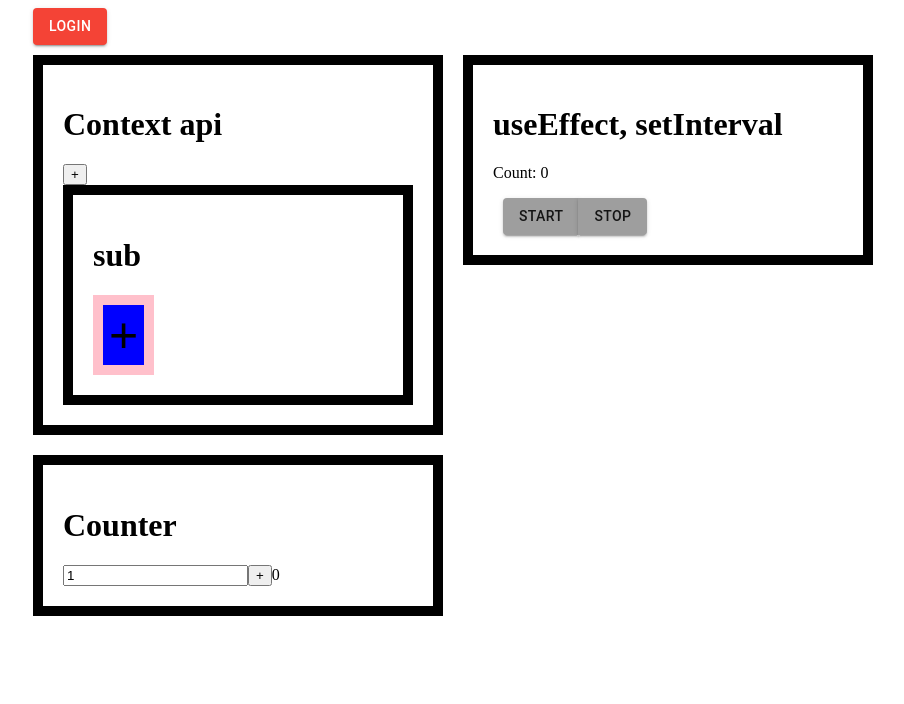
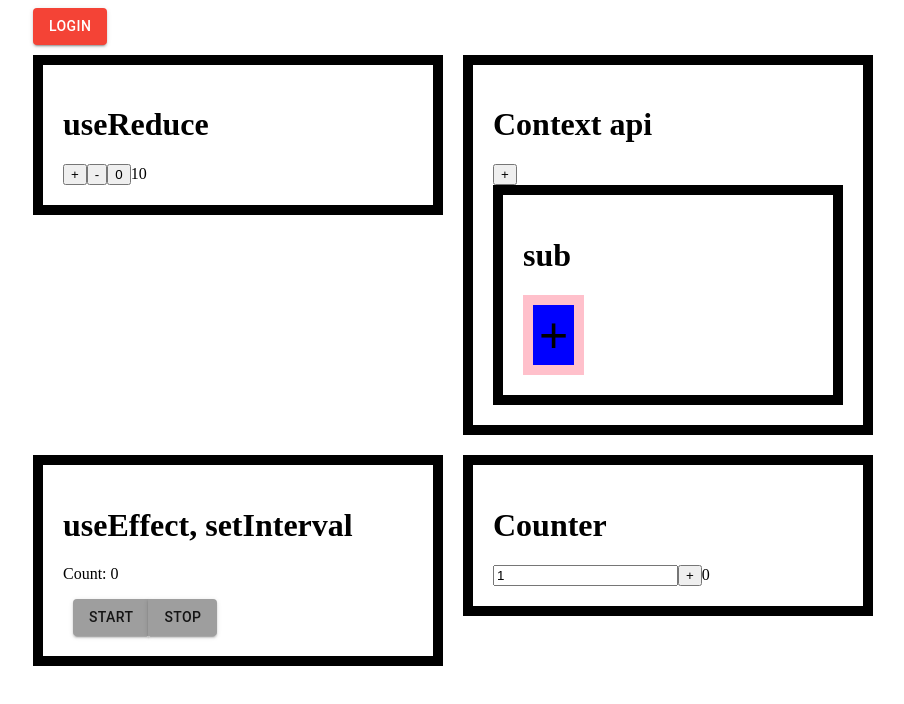
Before and after one commit to Loo-ke/Elice-react, a React (Create React App) app in the folder 0516/: page / in a window 1280 px wide. Shown: the top 704 px of the page, without its empty margins (187-1091 px from the left). Built offline with nearby package versions, Linux system fonts and the light colour scheme.

Commit message:
useReducer을 사용해서 counter기능 만들어보기

```diff
--- a/0516/src/App.tsx
+++ b/0516/src/App.tsx
@@ -11,6 +11,7 @@ import {
 } from "@mui/material";
 import { blue, grey, red } from "@mui/material/colors";
 import { ContextAPI } from "./ContextAPI";
+import { MyUseReduce } from "./MyUseReduce";
 
 const darkTheme = createTheme({
   palette: {
@@ -30,7 +31,11 @@ function App() {
         <Button variant="contained" style={{ marginBottom: 10 }}>
           LOGIN
         </Button>
+
         <Grid container spacing={2}>
+          <Grid item xs={12} sm={6}>
+            <MyUseReduce />
+          </Grid>
           <Grid item xs={12} sm={6}>
             <ContextAPI />
           </Grid>
@@ -47,5 +52,4 @@ function App() {
     </ThemeProvider>
   );
 }
-
 export default App;
--- /dev/null
+++ b/0516/src/MyUseReduce.tsx
@@ -0,0 +1,78 @@
+import React, { useReducer, useState } from "react";
+
+// export function MyUseReduce() {
+//   const [count, setCount] = useState(0);
+//   return (
+//     <div className="layout">
+//       <h1>useReduce</h1>
+//       <button
+//         onClick={() => {
+//           setCount(count + 1);
+//         }}
+//       >
+//         +
+//       </button>
+//       <button
+//         onClick={() => {
+//           setCount(count - 1);
+//         }}
+//       >
+//         -
+//       </button>
+//       <button
+//         onClick={() => {
+//           setCount(0);
+//         }}
+//       >
+//         0
+//       </button>
+//       {count}
+//     </div>
+//   );
+// }
+
+export function MyUseReduce() {
+  // const [count, setCount] = useState(0);
+  function countReducer(oldCount: number, action: string): number {
+    console.log(oldCount, action);
+    if (action === "UP") {
+      return oldCount + 1;
+    } else if (action === "DOWN") {
+      return oldCount - 1;
+    } else if (action === "RESET") {
+      return 0;
+    }
+    return oldCount;
+  }
+  const [count, countDispatch] = useReducer(countReducer, 10);
+  return (
+    <div className="layout">
+      <h1>useReduce</h1>
+      <button
+        onClick={() => {
+          // setCount(count + 1);
+          countDispatch("UP");
+        }}
+      >
+        +
+      </button>
+      <button
+        onClick={() => {
+          // setCount(count - 1);
+          countDispatch("DOWN");
+        }}
+      >
+        -
+      </button>
+      <button
+        onClick={() => {
+          // setCount(0);
+          countDispatch("RESET");
+        }}
+      >
+        0
+      </button>
+      {count}
+    </div>
+  );
+}
```
